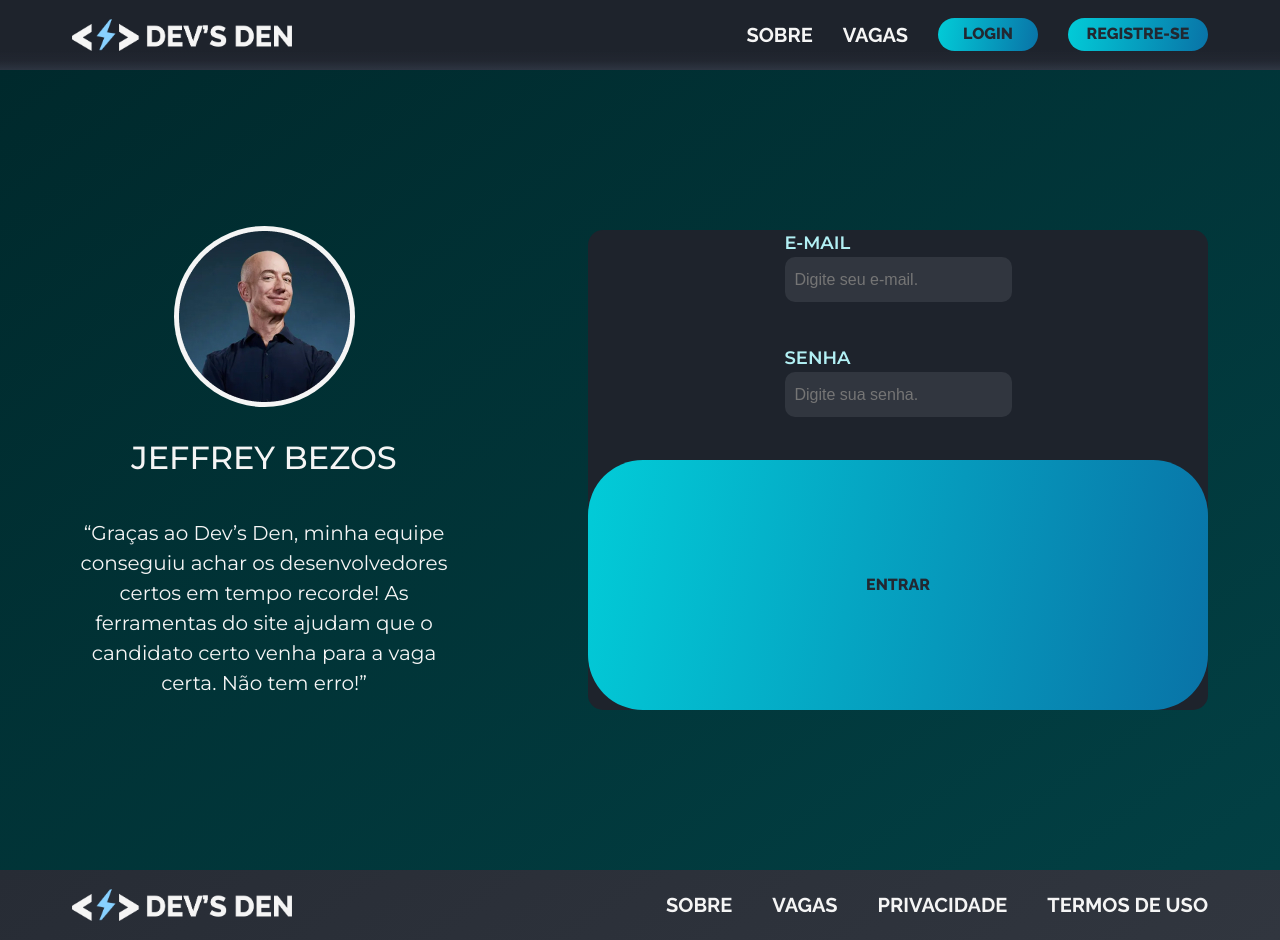
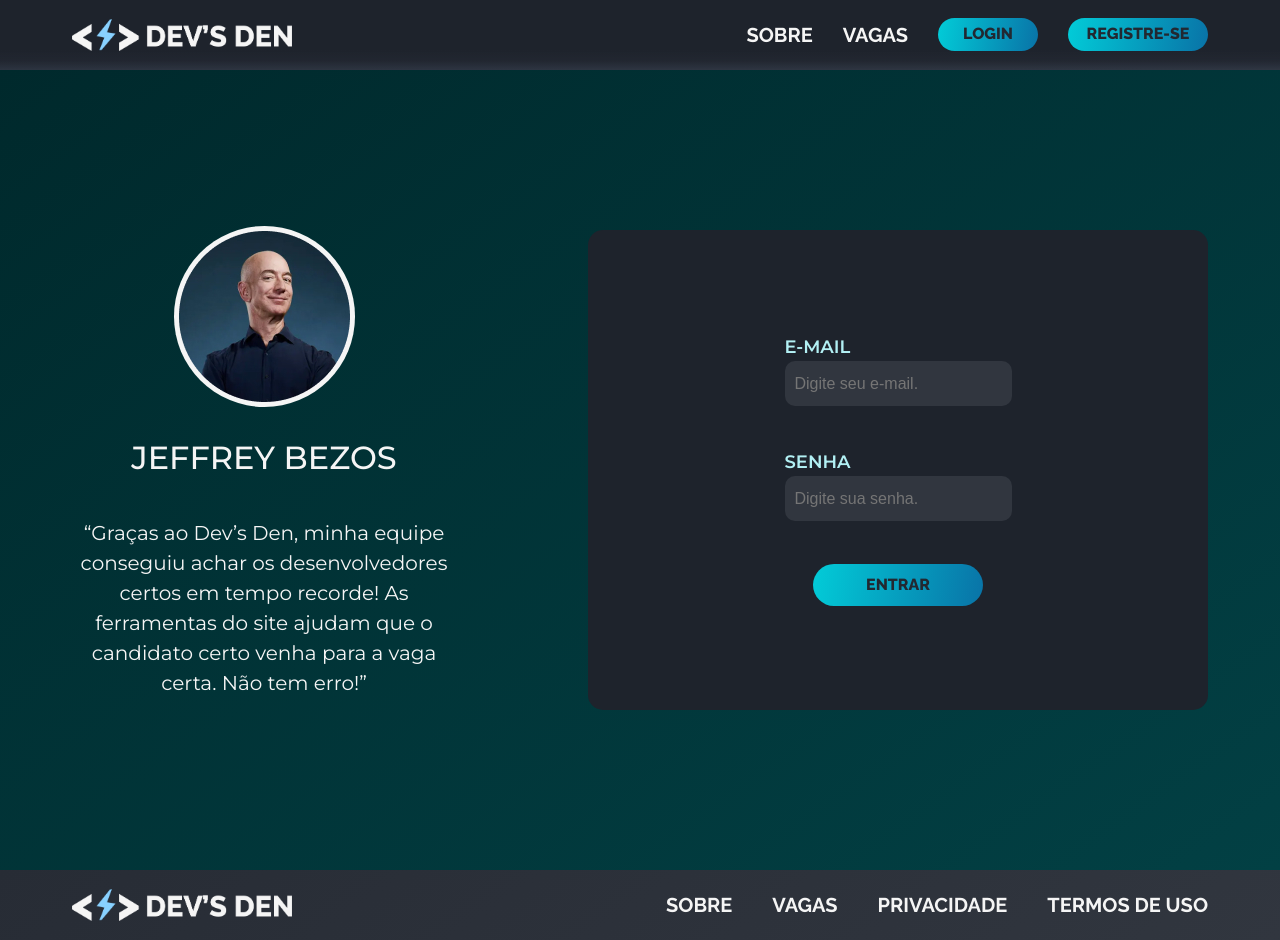
Before and after one commit to odavibatista/devs-den, a Next.js app: page /login in a window 1280 px wide. Built offline with nearby package versions, Linux system fonts and the light colour scheme; no server answers.

Commit message:
feat: refactored button on header and login page

```diff
--- a/src/app/(non-authenticated-routes)/login/page.tsx
+++ b/src/app/(non-authenticated-routes)/login/page.tsx
@@ -87,7 +87,9 @@ export default function LoginScreen() {
         <div className={styles.textField}>
           <Input forName="password" text="Senha" uppercase type="password" placeholder="Digite sua senha." name="password" maxLength={40} register={register} />
         </div>
-        <Button size="medium" text="ENTRAR" type="submit" />
+        <div className={styles.button_div}>
+          <Button text="ENTRAR" type="submit" />
+        </div>
       </form>
     </section>
   );
--- a/src/app/(non-authenticated-routes)/login/styles.module.scss
+++ b/src/app/(non-authenticated-routes)/login/styles.module.scss
@@ -80,3 +80,8 @@
     align-items: flex-start;
     justify-content: center;
 }
+
+.button_div {
+    height: 42px;
+    width: 170px;
+}
--- a/src/app/job/[id]/styles.module.scss
+++ b/src/app/job/[id]/styles.module.scss
@@ -71,3 +71,8 @@
     text-align: center;
     width: 576px;
 }
+
+.apply_button_div   {
+    height: 54px;
+    width: 233px;
+}
--- a/src/presentation/components/header/styles.module.scss
+++ b/src/presentation/components/header/styles.module.scss
@@ -50,11 +50,13 @@
 }
 
 .login_div  {
+    font-size: 16px;
     height: 33px;
     width: 100px;
 }
 
 .register_div   {
+    font-size: 16px;
     height: 33px;
     width: 140px;
 }
```
